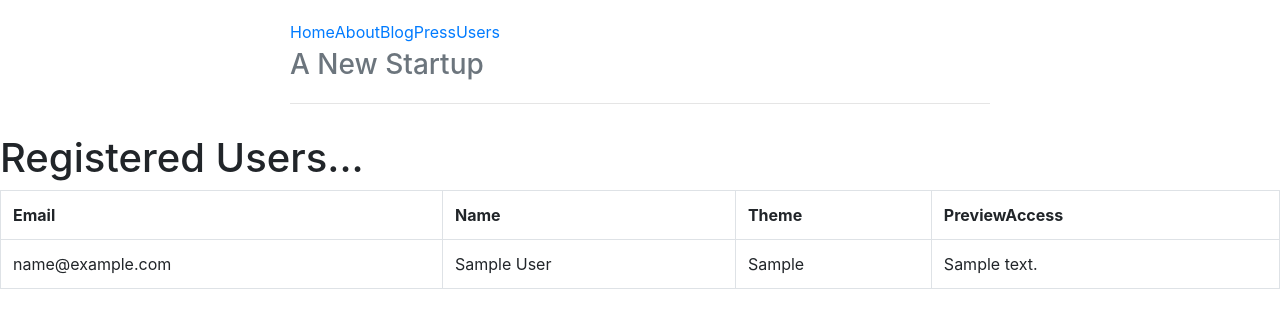
After one commit to aws-tools/py-flask-signup, a Flask app: template templates/users.html in a window 1280 px wide. The commit adds this page. Shown: the top 328 px of the page. Run offline with Flask 2, Linux system fonts and the light colour scheme; tables that the repository leaves empty hold one stand-in row (values such as "Sample post"); the template is opened without the code that fills it: values that come from a table or form of the project are taken from there, most other values are stand-ins (such as "Sample title", 1, 10 or a date in 2020); some libraries are stand-ins or nearby versions.

Commit message:
Display registered users via /users URL

```diff
--- a/application.py
+++ b/application.py
@@ -27,6 +27,8 @@ from boto import sns
 
 from flask import Flask, jsonify
 from flask.ext.sqlalchemy import SQLAlchemy
+
+from functools import wraps
 
 
 # Default config vals
@@ -109,6 +111,36 @@ def publish_to_sns(signup_data):
         sys.stderr.write("Error publishing subscription message to SNS: %s" % ex.message)
 
 
+def check_auth(username, password):
+    """This function is called to check if a username /
+    password combination is valid.
+    """
+    return username == 'admin' and password == 'secret'
+
+def authenticate():
+    """Sends a 401 response that enables basic auth"""
+    return Response(
+    'Could not verify your access level for that URL.\n'
+    'You have to login with proper credentials', 401,
+    {'WWW-Authenticate': 'Basic realm="Login Required"'})
+
+def requires_auth(f):
+    @wraps(f)
+    def decorated(*args, **kwargs):
+        auth = request.authorization
+        if not auth or not check_auth(auth.username, auth.password):
+            return authenticate()
+        return f(*args, **kwargs)
+    return decorated
+
+@application.route('/users')
+@requires_auth
+def show_users():
+    entries = User.query.all()
+    theme = application.config['THEME']
+    return flask.render_template('users.html', theme=theme, title='A New Startup - Registered Users', entries=entries)
+
+
 @application.errorhandler(404)
 def not_found_error(error):
     print u'{ "Page Not Found": "%s" }' % error
--- a/templates/base.html
+++ b/templates/base.html
@@ -28,6 +28,7 @@
           <li><a href="#">About</a></li>
           <li><a href="#">Blog</a></li>
           <li><a href="#">Press</a></li>
+          <li><a href="/users">Users</a></li>
         </ul>
         <h3 class="text-muted">A New Startup</h3>
       </div>
--- /dev/null
+++ b/templates/users.html
@@ -0,0 +1,24 @@
+{% extends "base.html" %}
+{% block content %}
+  <h1>Registered Users...</h1>
+  {% if entries %}
+  <table class="table table-bordered">
+    <tr>
+      <td><b>Email</b></td>
+      <td><b>Name</b></td>
+      <td><b>Theme</b></td>
+      <td><b>PreviewAccess</b></td>
+    </tr>
+  {% for row in entries %}
+    <tr>
+        <td>{{ row.email }}</td>
+        <td>{{ row.name }}</td>
+        <td>{{ row.theme }}</td>
+        <td>{{ row.previewAccess }}</td>
+     </tr>
+  {% endfor %}
+  </table>
+  {% else %}
+  <p>Fail! Did you add any Users to the database?</p>
+  {% endif %}
+{% endblock %}
```
